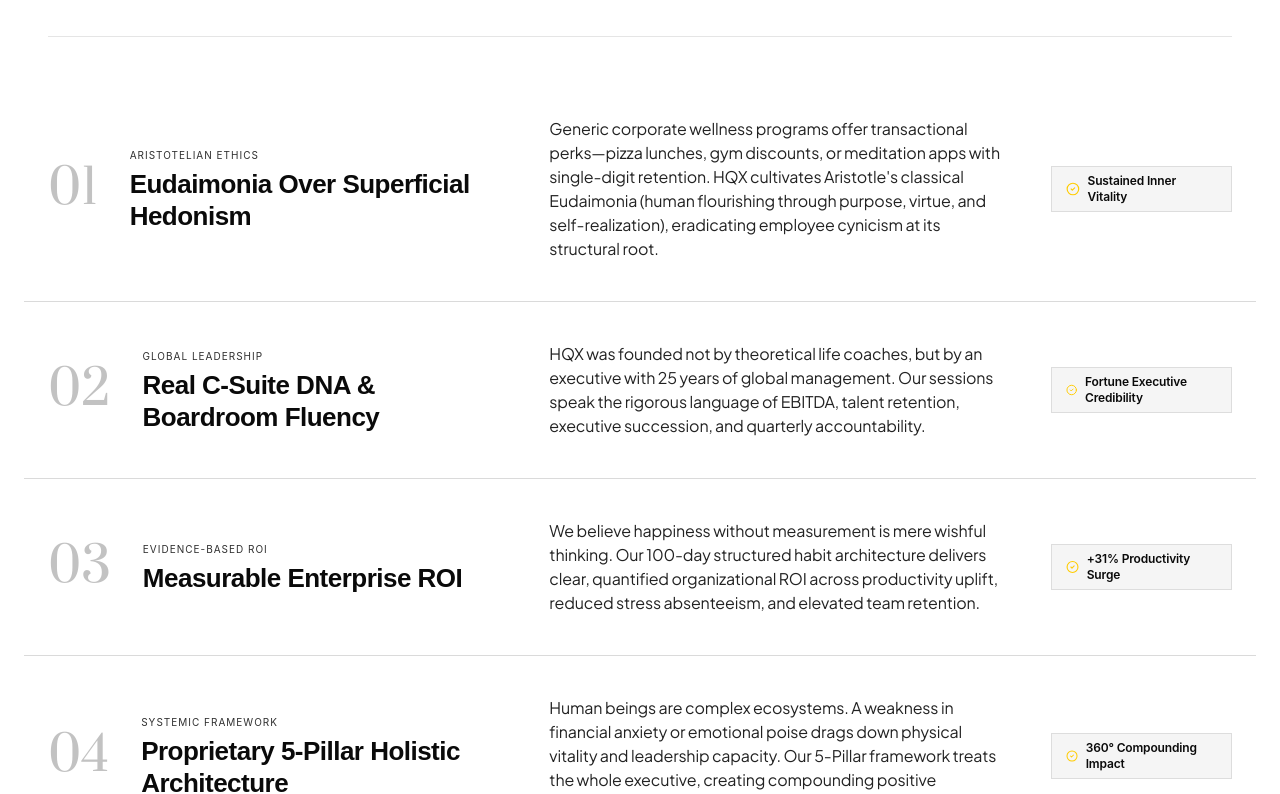
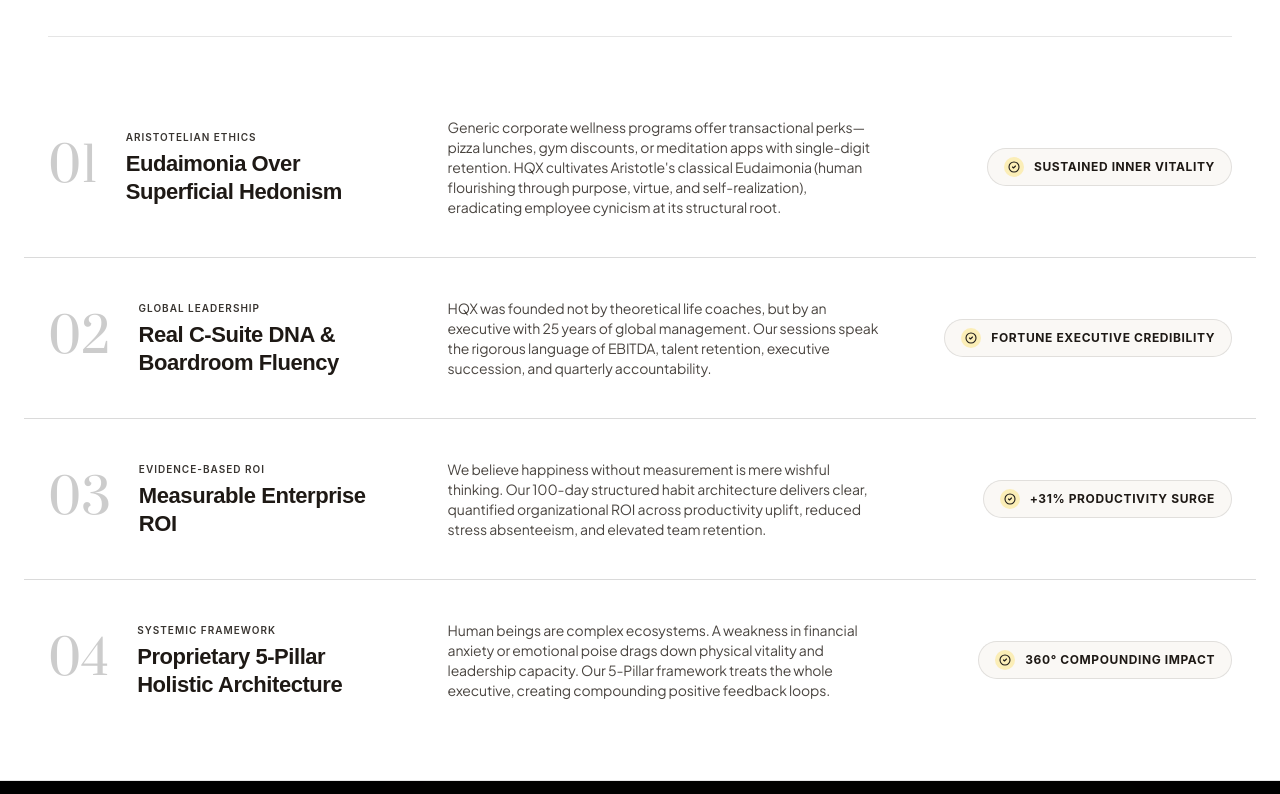
Before and after one commit to excitenext21-bit/HQX, a React (Vite) app: page /why-hqx in a window 1280 px wide. Shown: the part 1772-2566 px from the top of the page. Built offline with nearby package versions, Linux system fonts and the light colour scheme; the HTML template or start-up script is replaced by a standard one; a web font is replaced by a local one.

Commit message:
feat: redesign all four Four Pillars metric chips into luxury executive proof capsules

```diff
--- a/src/pages/WhyHQX.jsx
+++ b/src/pages/WhyHQX.jsx
@@ -451,31 +451,35 @@ export default function WhyHQX() {
                 className="group py-8 sm:py-10 flex flex-col lg:flex-row items-start lg:items-center justify-between gap-6 lg:gap-12 hover:bg-hq-gray/30 -mx-4 sm:-mx-6 px-4 sm:px-6 transition-colors duration-300"
               >
                 {/* Number & Pillar Title */}
-                <div className="flex items-start sm:items-center gap-6 sm:gap-8 w-full lg:w-5/12">
-                  <span className="font-serif text-3xl sm:text-4xl md:text-5xl text-hq-black/25 group-hover:text-hq-yellow font-normal transition-colors shrink-0">
+                <div className="flex items-start sm:items-center gap-5 sm:gap-7 w-full lg:w-4/12">
+                  <span className="font-serif text-3xl sm:text-4xl md:text-5xl text-black/20 group-hover:text-[#FFCE00] font-normal transition-colors duration-300 shrink-0">
                     {pillar.num}
                   </span>
                   <div>
-                    <span className="text-[10px] font-mono uppercase tracking-widest text-hq-black/50 block mb-1">
+                    <span className="text-[10px] font-mono uppercase tracking-widest text-[#7A7067] font-semibold block mb-1">
                       {pillar.tag}
                     </span>
-                    <h3 className="font-display text-xl sm:text-2xl lg:text-[26px] font-semibold text-hq-black group-hover:translate-x-1.5 transition-transform duration-300 leading-snug">
+                    <h3 className="font-display text-lg sm:text-xl lg:text-[22px] font-semibold text-[#1E1915] group-hover:translate-x-1 transition-transform duration-300 leading-snug">
                       {pillar.title}
                     </h3>
                   </div>
                 </div>
 
                 {/* Narrative Description */}
-                <div className="w-full lg:w-5/12 font-body text-sm sm:text-base text-hq-black/75 font-light leading-relaxed">
+                <div className="w-full lg:w-5/12 font-body text-xs sm:text-sm text-[#4A4540] font-normal leading-relaxed pr-2">
                   {pillar.desc}
                 </div>
 
-                {/* Metric Chip */}
-                <div className="w-full lg:w-2/12 flex lg:justify-end">
-                  <span className="inline-flex items-center gap-2 px-3.5 py-1.5 bg-hq-gray border border-hq-black/10 group-hover:border-hq-black group-hover:bg-hq-yellow group-hover:text-hq-black text-xs font-mono font-semibold transition-all duration-300">
-                    <CheckCircle2 className="w-3.5 h-3.5 text-hq-yellow group-hover:text-hq-black" />
-                    <span>{pillar.metric}</span>
-                  </span>
+                {/* Metric Chip (Redesigned Executive Proof Capsule) */}
+                <div className="w-full lg:w-3/12 flex lg:justify-end shrink-0">
+                  <div className="inline-flex items-center gap-2.5 px-3.5 sm:px-4 py-2 rounded-full bg-[#FAF8F5] border border-black/10 group-hover:border-black group-hover:bg-[#1E1A17] transition-all duration-300 shadow-xs">
+                    <span className="w-5 h-5 rounded-full bg-[#FFCE00]/25 text-[#1E1A17] group-hover:bg-[#FFCE00] group-hover:text-black flex items-center justify-center shrink-0 transition-colors duration-300">
+                      <CheckCircle2 className="w-3 h-3 stroke-[2.2]" />
+                    </span>
+                    <span className="text-xs font-mono font-bold uppercase tracking-wider text-[#1E1915] group-hover:text-white transition-colors duration-300 whitespace-nowrap">
+                      {pillar.metric}
+                    </span>
+                  </div>
                 </div>
               </div>
             ))}
```
Also changed, not shown: 5 other files (tests, documents, lock files or other folders).
